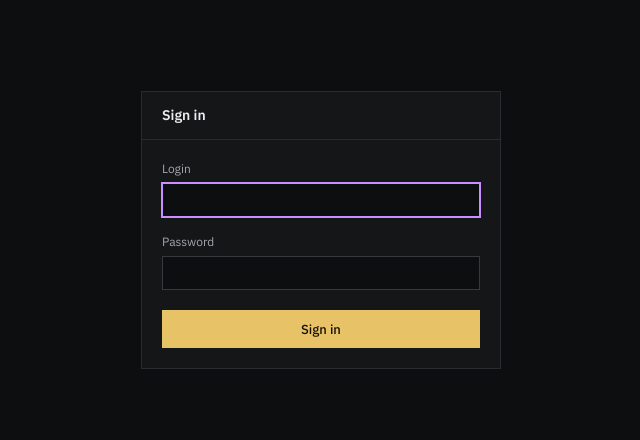
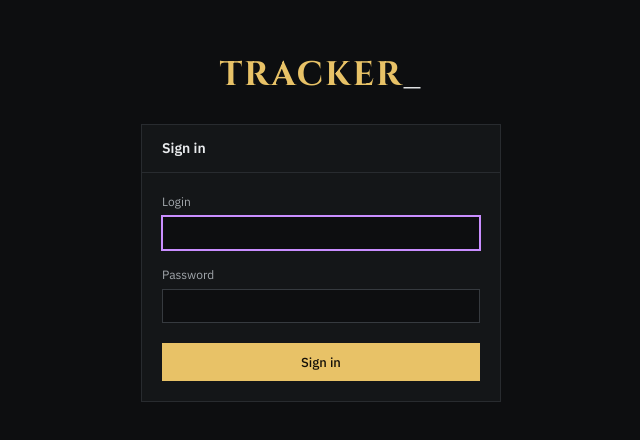
Before and after one commit to blackkriger/black_tracker, a Vue app in the folder frontend/: page /login in a window 1280 px wide. Shown: the part 170-610 px from the top of the page, without its empty margins (319-959 px from the left). Built offline with nearby package versions, Linux system fonts and the light colour scheme; no server answers.

Commit message:
Put the wordmark back on sign-in and invite

```diff
--- a/frontend/src/main.ts
+++ b/frontend/src/main.ts
@@ -5,6 +5,7 @@ import '@fontsource/ibm-plex-sans/600.css';
 import '@fontsource/ibm-plex-mono/400.css';
 import '@fontsource/ibm-plex-mono/500.css';
 // The one place another project's canon shows up: the wordmark on the sign-in screen.
+import '@fontsource/cinzel/700.css';
 import './styles/tracker.css';
 import App from './App.vue';
 import { router } from './router';
--- a/frontend/src/routes/Join.vue
+++ b/frontend/src/routes/Join.vue
@@ -67,6 +67,10 @@ async function onSubmit(): Promise<void> {
 
 <template>
   <div class="signin">
+    <div class="signin__mark">
+      <span class="signin__brand">TRACKER<span class="signin__cursor">_</span></span>
+    </div>
+
     <section class="panel signin__panel" aria-labelledby="join-title">
       <header id="join-title" class="panel__h">Create account</header>
 
@@ -135,6 +139,30 @@ async function onSubmit(): Promise<void> {
   gap: var(--space-6);
   padding: var(--space-5);
 }
+.signin__mark {
+  display: flex;
+  align-items: baseline;
+  gap: var(--space-3);
+}
+.signin__brand {
+  font: 700 34px/1 var(--font-display);
+  letter-spacing: 0.06em;
+  color: var(--accent);
+}
+.signin__cursor {
+  color: var(--text);
+  animation: cursor-blink 1.2s steps(2, end) infinite;
+}
+@keyframes cursor-blink {
+  0%,
+  60% {
+    opacity: 1;
+  }
+  61%,
+  100% {
+    opacity: 0;
+  }
+}
 .signin__panel {
   width: 360px;
   max-width: 100%;
--- a/frontend/src/routes/Login.vue
+++ b/frontend/src/routes/Login.vue
@@ -33,6 +33,10 @@ async function onSubmit(): Promise<void> {
 
 <template>
   <div class="signin">
+    <div class="signin__mark">
+      <span class="signin__brand">TRACKER<span class="signin__cursor">_</span></span>
+    </div>
+
     <section class="panel signin__panel" aria-labelledby="signin-title">
       <header class="panel__h" id="signin-title">Sign in</header>
       <form class="panel__b signin__form" @submit.prevent="onSubmit">
@@ -70,6 +74,31 @@ async function onSubmit(): Promise<void> {
   gap: var(--space-6);
   padding: var(--space-5);
 }
+.signin__mark {
+  display: flex;
+  align-items: baseline;
+  gap: var(--space-3);
+}
+.signin__brand {
+  font: 700 34px/1 var(--font-display);
+  letter-spacing: 0.06em;
+  color: var(--accent);
+}
+/* The same cursor another project's header blinks: steps(2, end) so it snaps on and off rather than fading. */
+.signin__cursor {
+  color: var(--text);
+  animation: cursor-blink 1.2s steps(2, end) infinite;
+}
+@keyframes cursor-blink {
+  0%,
+  60% {
+    opacity: 1;
+  }
+  61%,
+  100% {
+    opacity: 0;
+  }
+}
 .signin__panel {
   width: 360px;
   max-width: 100%;
--- a/frontend/src/styles/tracker.css
+++ b/frontend/src/styles/tracker.css
@@ -35,6 +35,7 @@
   --font-ui: 'IBM Plex Sans', 'Segoe UI', system-ui, sans-serif;
   --font-num: 'IBM Plex Mono', 'Consolas', monospace;     /* issue keys, counts, dates */
   --font-mono: 'IBM Plex Mono', 'Consolas', monospace;    /* code in markdown */
+  --font-display: 'Cinzel', 'Times New Roman', serif;     /* sign-in only */
   /* spacing (another project scale) */
   --space-1: 4px; --space-2: 8px; --space-3: 12px; --space-4: 16px;
   --space-5: 24px; --space-6: 32px; --space-8: 48px;
```
